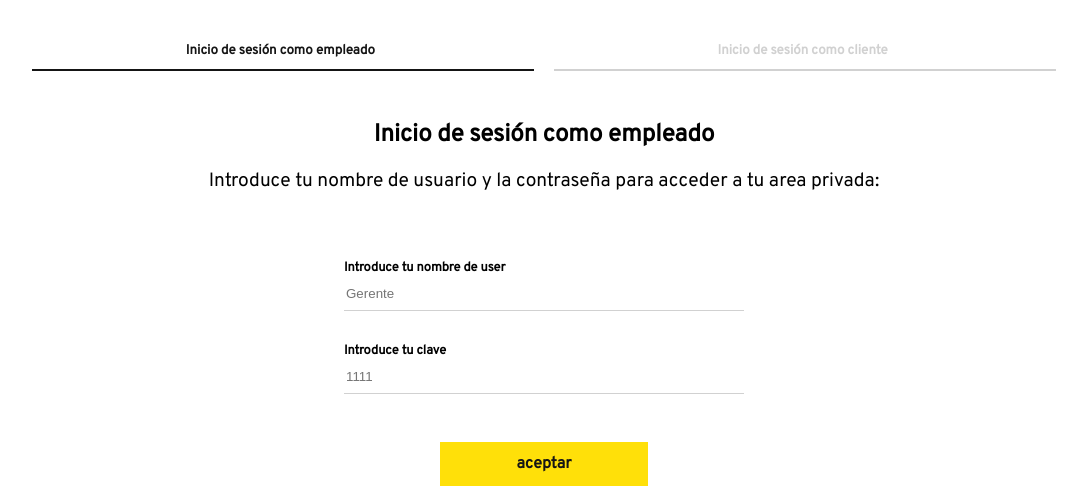
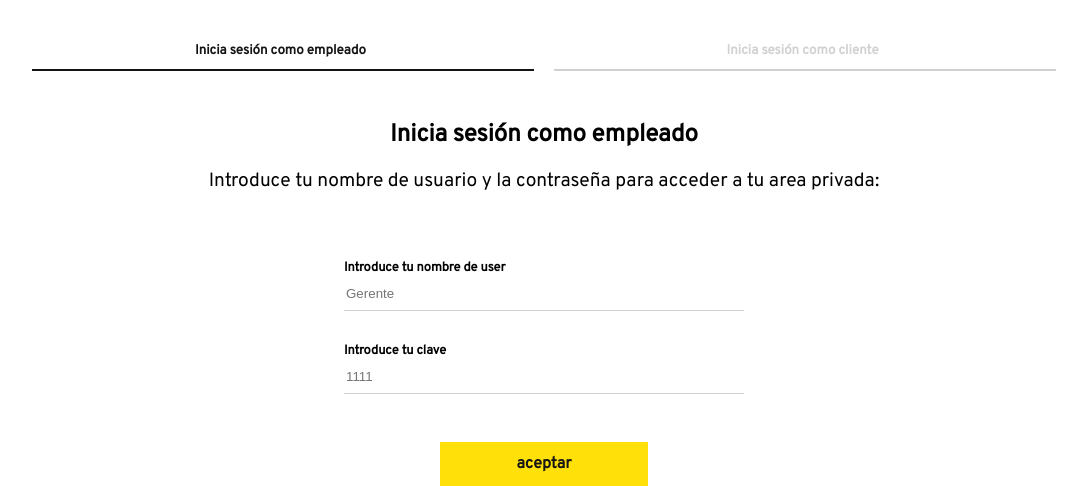
Before and after one commit to saulry90/taller-car-service, a PHP site: page / in a window 1280 px wide. Shown: the part 216-702 px from the top of the page, without its empty margins (96-1183 px from the left). Run offline with PHP 8.4, Linux system fonts and the light colour scheme.

Commit message:
index text edit

```diff
--- a/index.php
+++ b/index.php
@@ -6,16 +6,16 @@
                   <div id="tabsDiv">
 
                         <button class="linkClass" onclick="displayContent(event, 'privada')">
-                        Inicio de sesión como empleado
+                        Inicia sesión como empleado
                         </button>
 
                         <button class="linkClass" onclick="displayContent(event, 'clientes')">
-                        Inicio de sesión como cliente
+                        Inicia sesión como cliente
                         </button>
 
                         <!-- Pestaña login privado  -->
                         <div id="privada" class="contentClass">
-                              <h3>Inicio de sesión como empleado</h3>
+                              <h3>Inicia sesión como empleado</h3>
                                     <section>
                                           <p>Introduce tu nombre de usuario y la contraseña para acceder a tu area privada:</p>
                                           <form action="loginTaller.php" method="post">
@@ -28,7 +28,7 @@
 
                         <!-- Pestaña login cliente  -->
                         <div id="clientes" class="contentClass">
-                              <h3>Inicio de sesión como cliente</h3>
+                              <h3>Inicia sesión como cliente</h3>
                               <section>
                                     <p>Introduce tu e-mail y la contraseña para acceder a tus citas:</p>
                                     <form action="loginClient.php" method="post">
```
